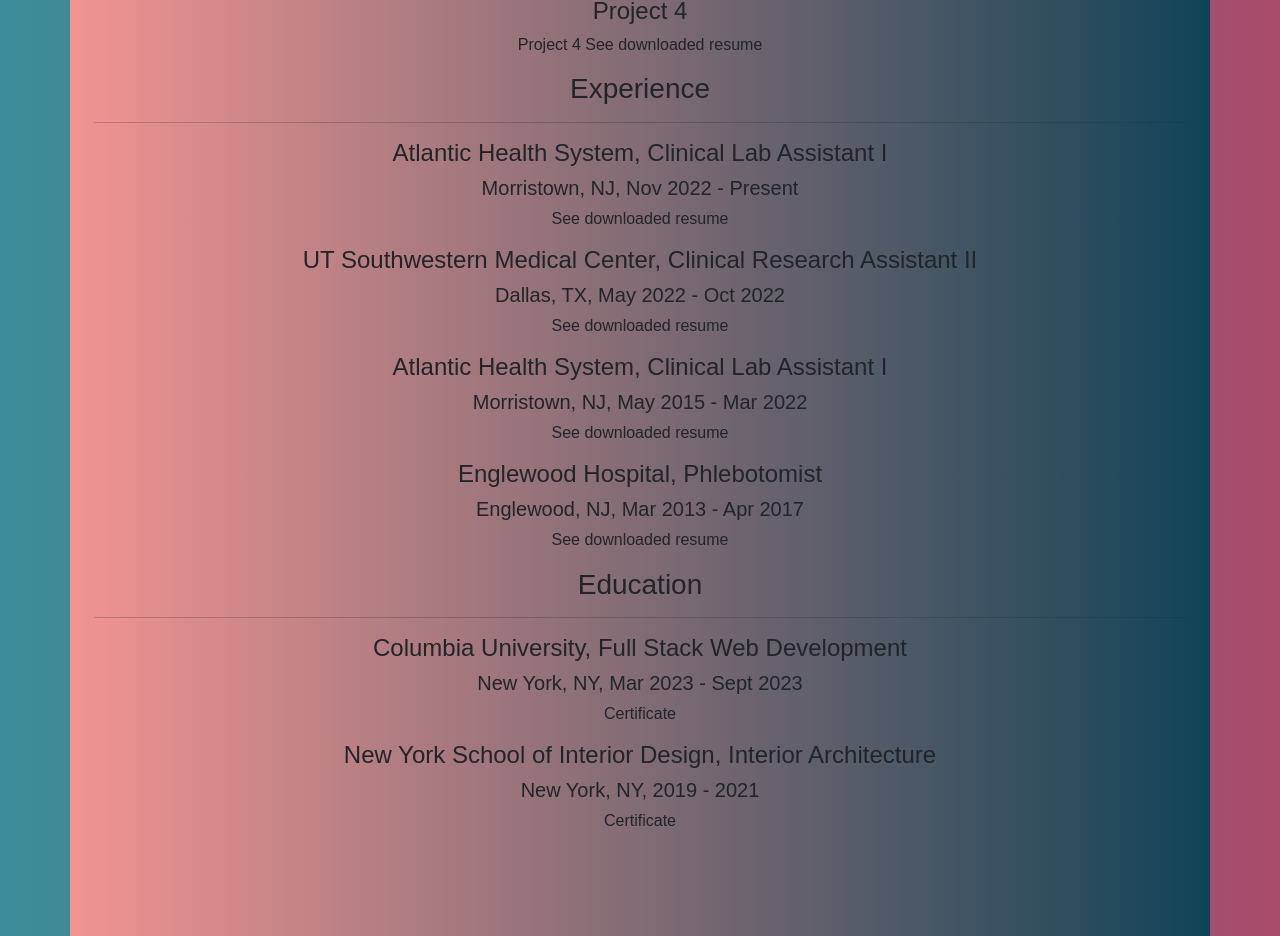
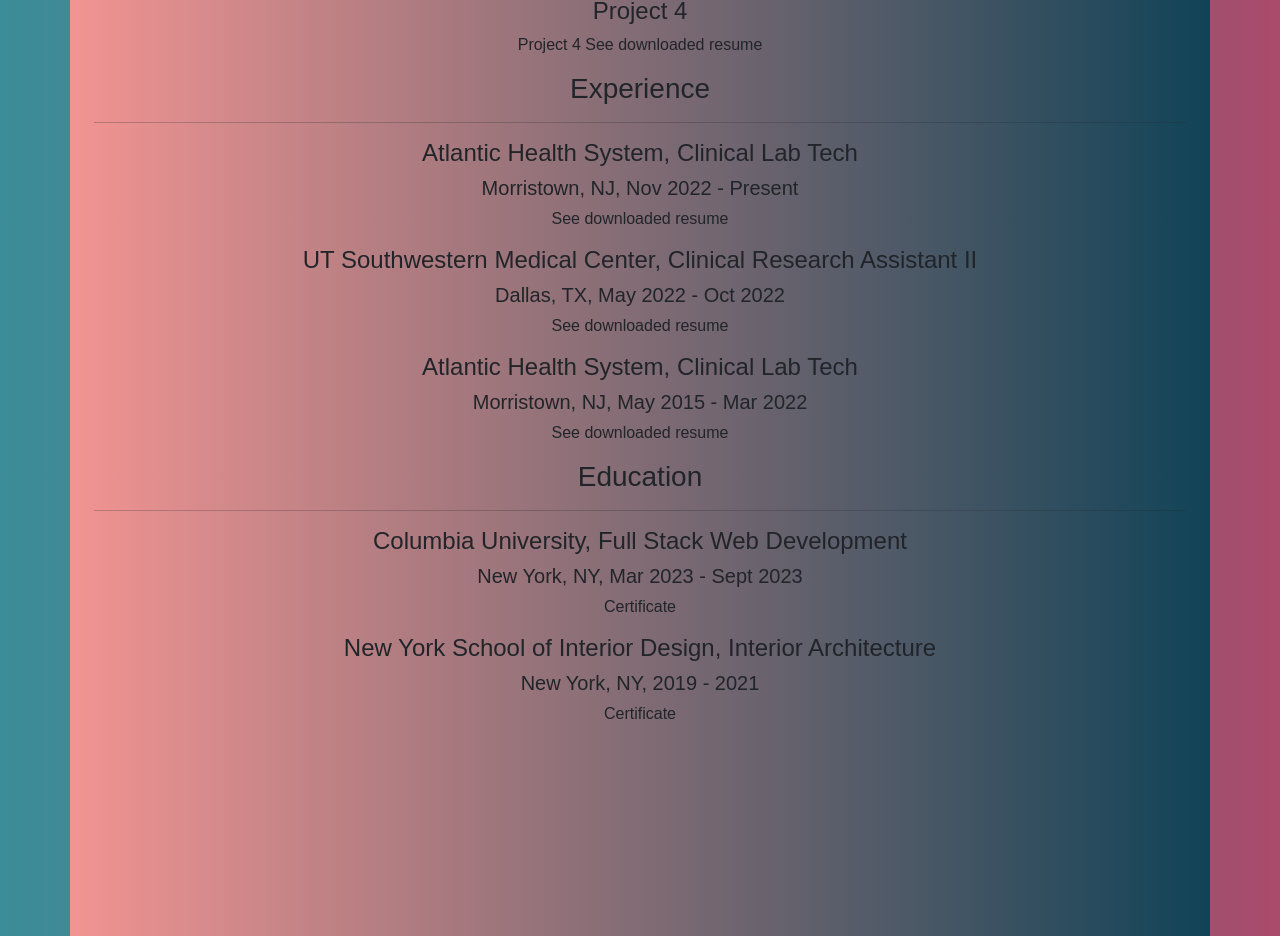
Before and after one commit to deliaswe/Delia-Young-react-portfolio, a React (Vite) app: page /Resume in a window 1280 px wide. Shown: the part 1051-1987 px from the top of the page. Built offline with nearby package versions, Linux system fonts and the light colour scheme.

Commit message:
edited code in resume.jsx

```diff
--- a/src/components/Resume.jsx
+++ b/src/components/Resume.jsx
@@ -77,7 +77,7 @@
                 <h3>Experience</h3>
                 <hr className='star-secondary' />
                 <div className='resume-item'>
-                <h4>Atlantic Health System, Clinical Lab Assistant I</h4>
+                <h4>Atlantic Health System, Clinical Lab Tech</h4>
                 <h5>Morristown, NJ, Nov 2022 - Present</h5>
                 <p>See downloaded resume</p>
                 </div>
@@ -87,13 +87,8 @@
                 <p>See downloaded resume</p>
                 </div>
                 <div className='resume-item'>
-                <h4>Atlantic Health System, Clinical Lab Assistant I</h4>
+                <h4>Atlantic Health System, Clinical Lab Tech</h4>
                 <h5>Morristown, NJ, May 2015 - Mar 2022</h5>
-                <p>See downloaded resume</p>
-                </div>
-                <div className='resume-item'>
-                <h4>Englewood Hospital, Phlebotomist</h4>
-                <h5>Englewood, NJ, Mar 2013 - Apr 2017</h5>
                 <p>See downloaded resume</p>
                 </div>
             </Col>
```
